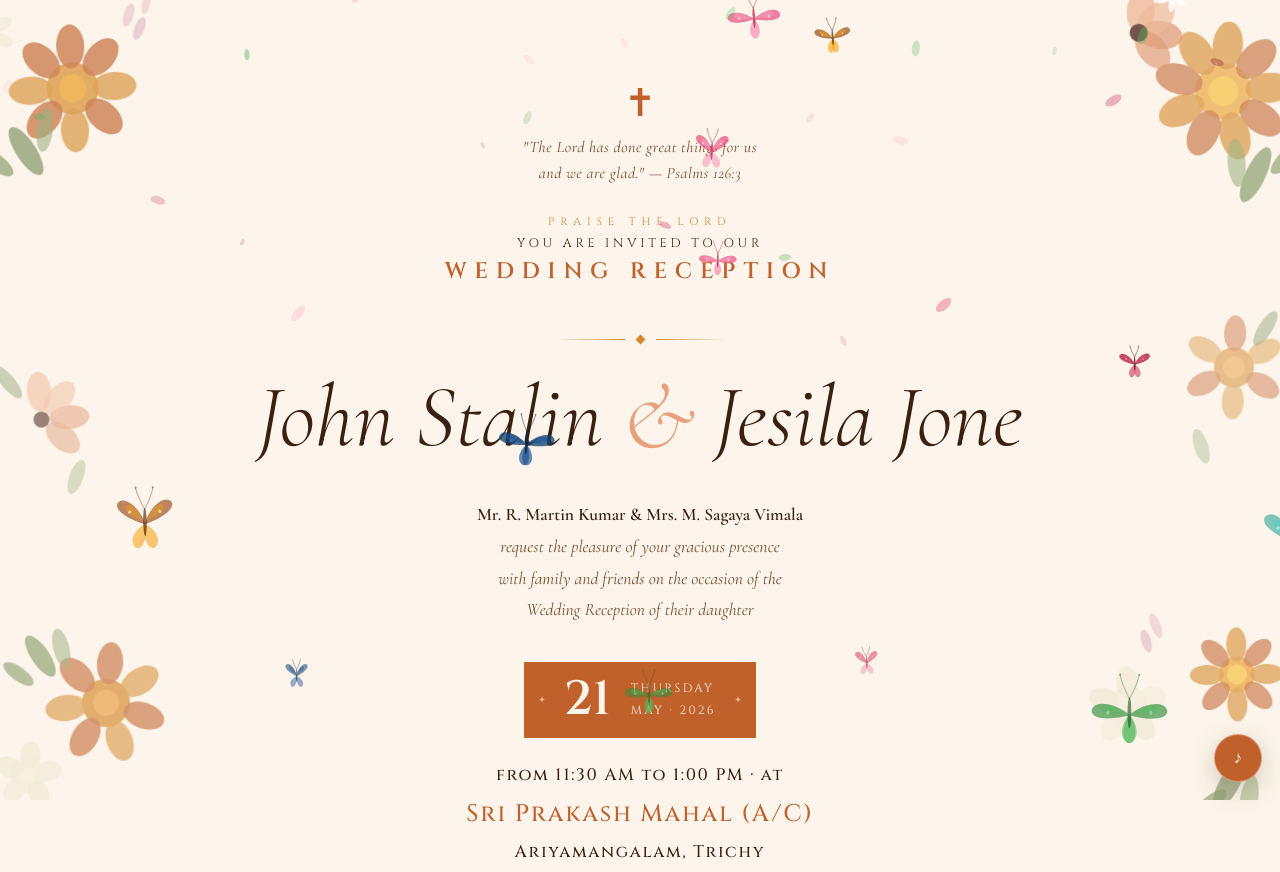
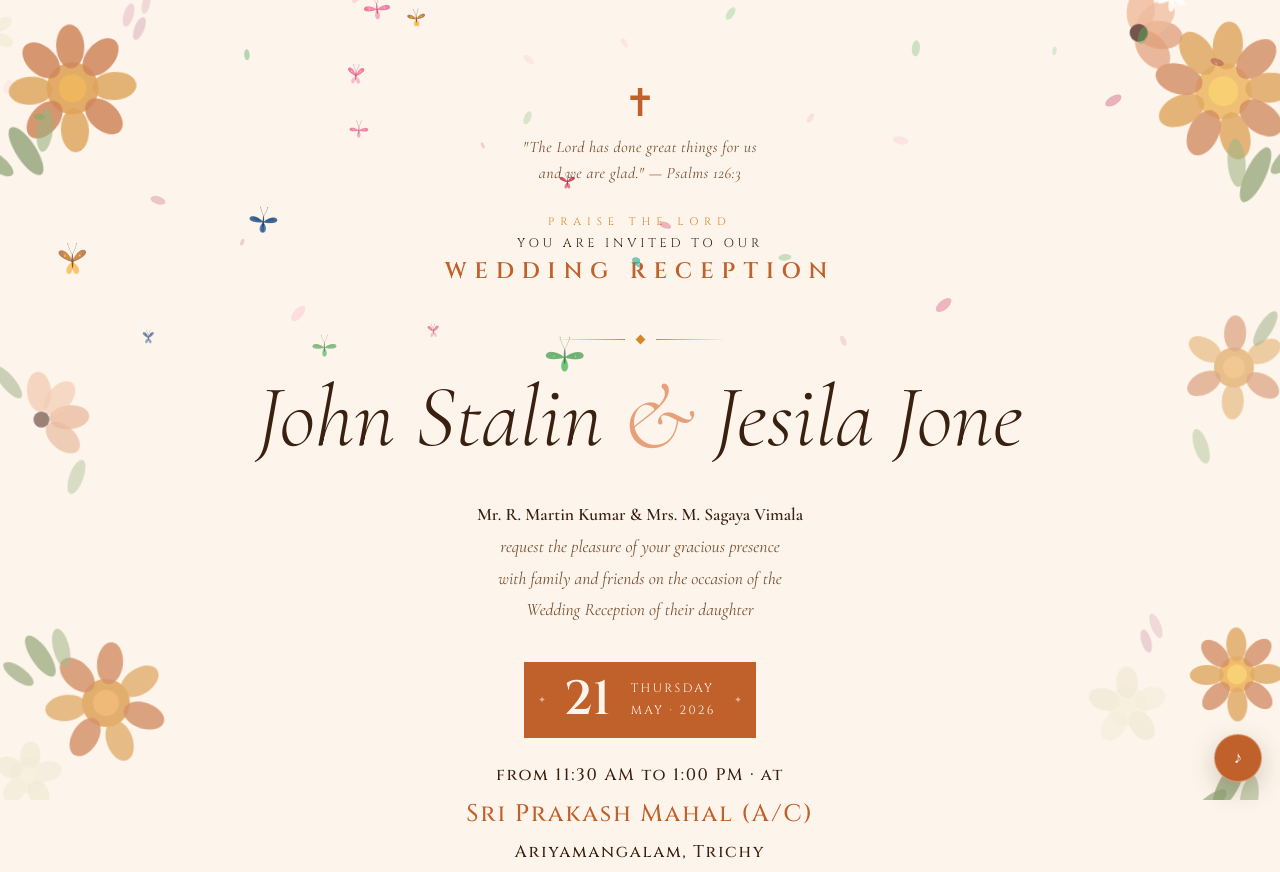
Before and after one commit to danialmellfoye/wedding-reception-invitation, a plain HTML site: page index.html in a window 1280 px wide. Shown: the top 872 px of the page. Drawn offline with nearby package versions, Linux system fonts and the light colour scheme.

Commit message:
Update index.html

```diff
--- a/index.html
+++ b/index.html
@@ -72,7 +72,7 @@
     #butterfly-canvas {
       position: fixed;
       top: 0; left: 0;
-      width: 100%; height: 100%;
+      width: 50%; height: 50%;
       pointer-events: none;
       z-index: 2;
     }
```
